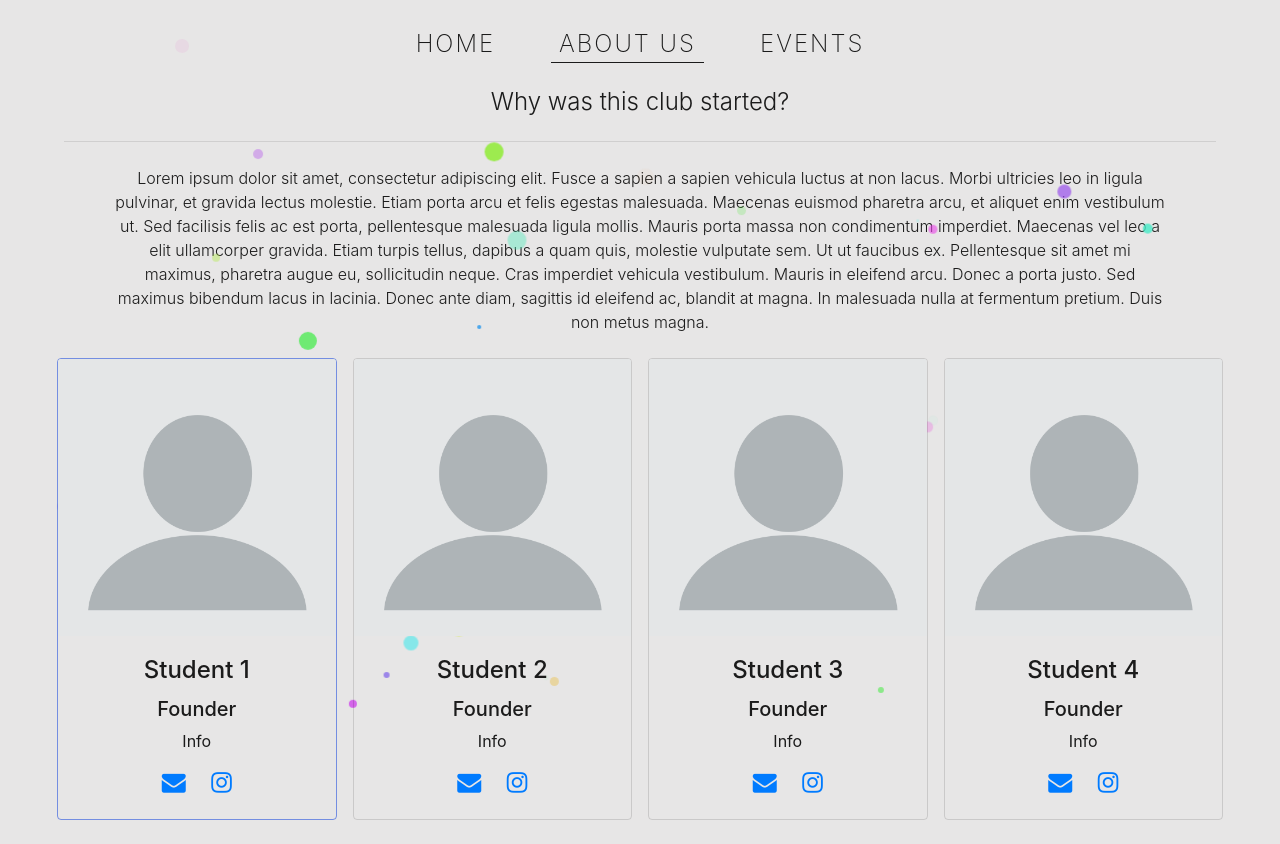
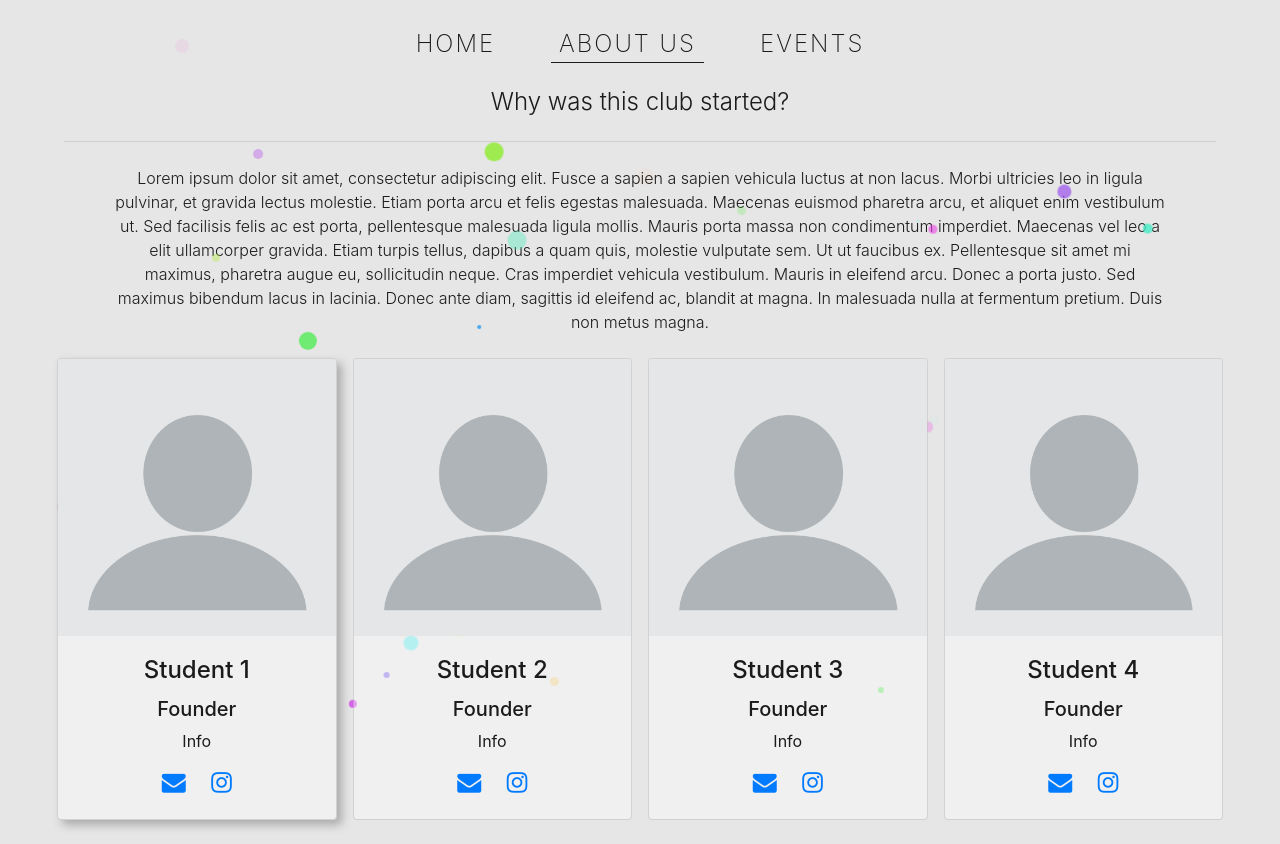
Before and after one commit to AakSin/it-club, a Vue app: page /aboutus in a window 1280 px wide. In both pictures the pointer is over the element 196 px from the left and 588 px from the top of the page. Built offline with nearby package versions, Linux system fonts and the light colour scheme.

Commit message:
added box-shadow + white bg to cards

```diff
--- a/src/components/AboutUs/AboutUs.vue
+++ b/src/components/AboutUs/AboutUs.vue
@@ -90,13 +90,14 @@ font-size:2rem;
   }
 }
 .card{
-  background-color:rgba(0,0,0,0);
+  background-color:rgba(255, 255, 255, 0.39);
   margin-bottom: 2vh;
   transition:0.5s;
 
 }
 .card:hover{
-  border:1px rgba(34, 78, 221, 0.582) solid;
+  box-shadow: 5px 5px 10px #aaaaaa;
+  transform:translate(1.05);
   transition:0.5s;
 }
 .fa{
--- a/src/components/Events/Event.vue
+++ b/src/components/Events/Event.vue
@@ -53,7 +53,7 @@ font-size:2rem;
 
 }
 .card:hover{
-  background-color:rgba(197, 197, 197, 0.3);
+  box-shadow: 3px 3px 20px #aaaaaa;
   transform:scale(1.05);
   transition:0.5s;
   cursor:pointer;
```
